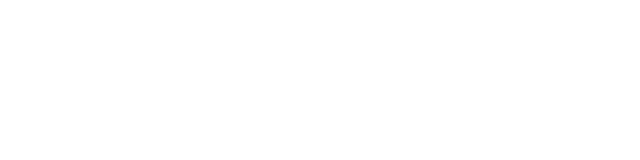
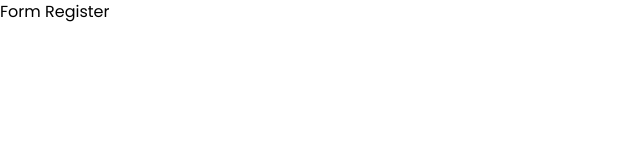
Before and after one commit to msfrzl1/food_est_java, a React (Vite) app: page /register in a window 1280 px wide. Before the commit this address had no page. Shown: the top 160 px of the page, without its empty margins (0-640 px from the left). Built offline with nearby package versions, Linux system fonts and the light colour scheme; a web font is replaced by a local one.

Commit message:
set up form register page

```diff
--- /dev/null
+++ b/src/components/Fragments/FormRegister.jsx
@@ -0,0 +1,7 @@
+export default function FormRegister() {
+   return (
+      <div>
+         <h1>Form Register</h1>
+      </div>
+   );
+}
--- a/src/components/Routes/Route.jsx
+++ b/src/components/Routes/Route.jsx
@@ -1,8 +1,13 @@
 import LoginPage from '../../pages/loginPage';
+import RegisterPage from '../../pages/registerPage';
 
 export const RouteList = [
    {
       path: '/login',
       element: <LoginPage />,
    },
+   {
+      path: '/register',
+      element: <RegisterPage />,
+   },
 ];
--- /dev/null
+++ b/src/pages/registerPage.jsx
@@ -0,0 +1,9 @@
+import FormRegister from '../components/Fragments/FormRegister';
+
+export default function RegisterPage() {
+   return (
+      <>
+         <FormRegister />
+      </>
+   );
+}
```
